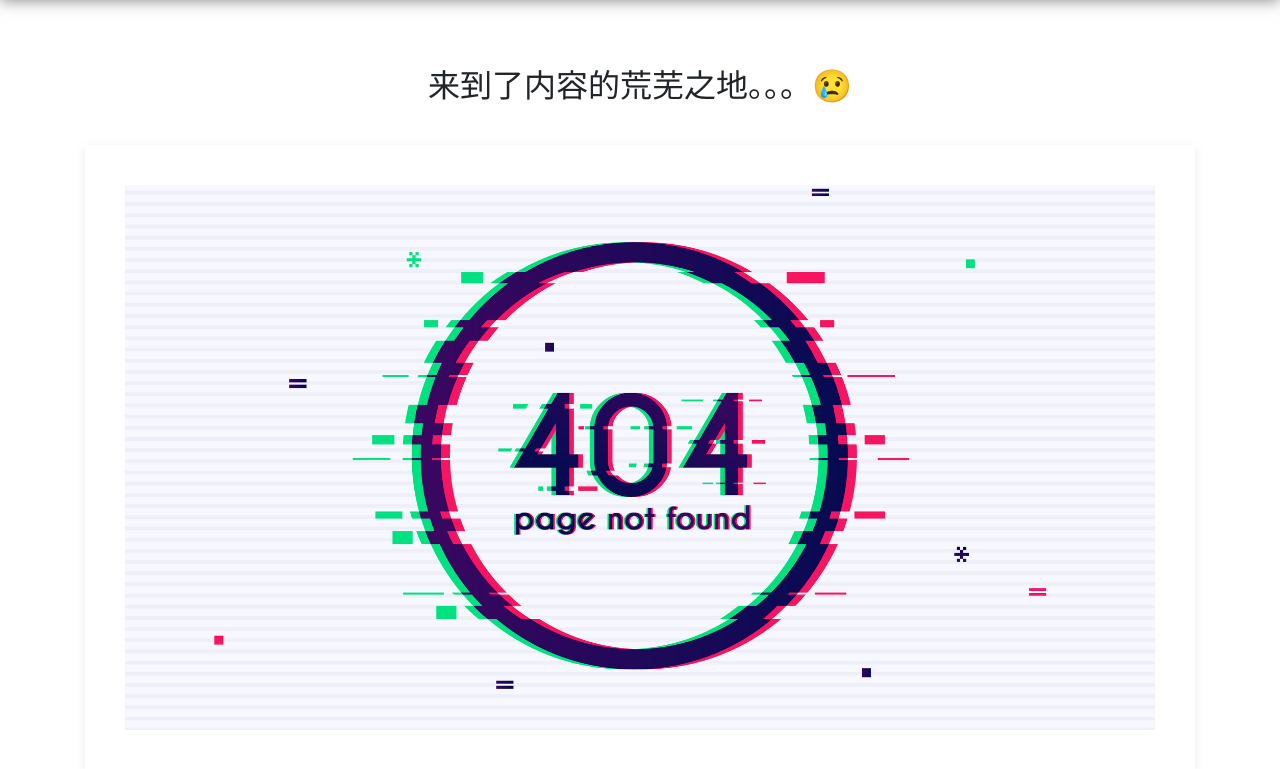
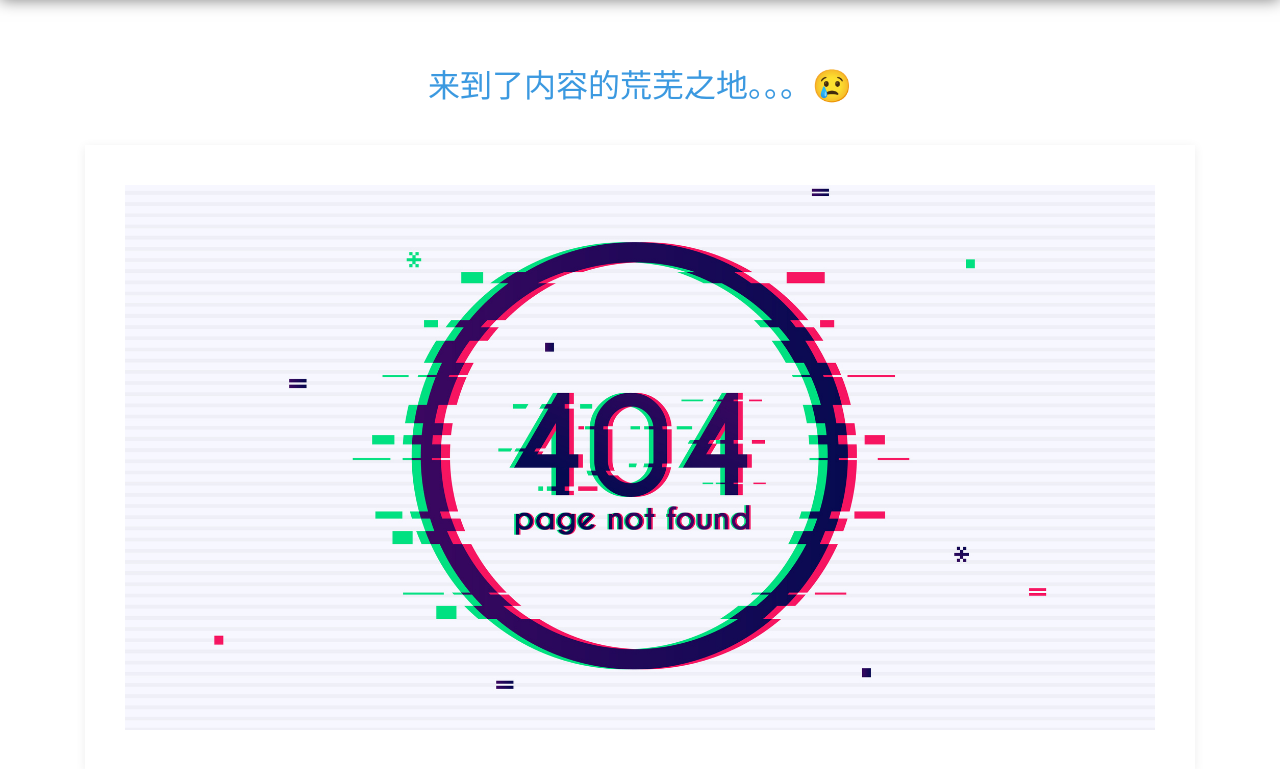
Before and after one commit to AfireHong/DigitalOdyssey, a PHP site: page /404.php in a window 1280 px wide. Shown: the part 93-862 px from the top of the page. Run offline with PHP 8.4, Linux system fonts and the light colour scheme; some libraries are stand-ins or nearby versions.

Commit message:
更改标题样式

```diff
--- a/404.php
+++ b/404.php
@@ -5,7 +5,7 @@
         <section class="clean-block">
             <div class="container">
                 <div class="block-heading">
-                    <h2>来到了内容的荒芜之地。。。😢</h2>
+                    <h2 class="text-info">来到了内容的荒芜之地。。。😢</h2>
                 </div>
                 <div class="block-content">
                     <img src="assets/img/404.jpg" alt="404" width="100%">
```
